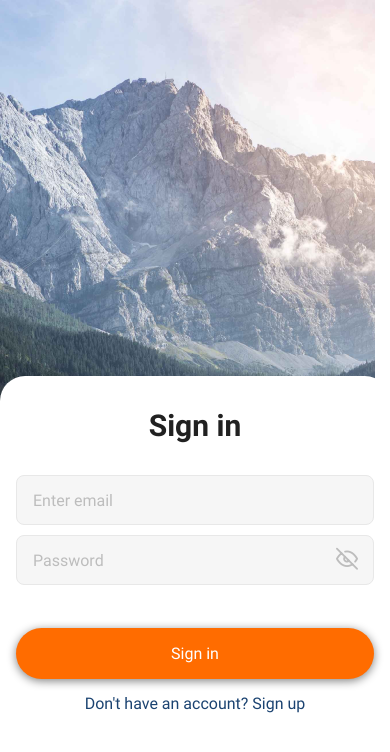
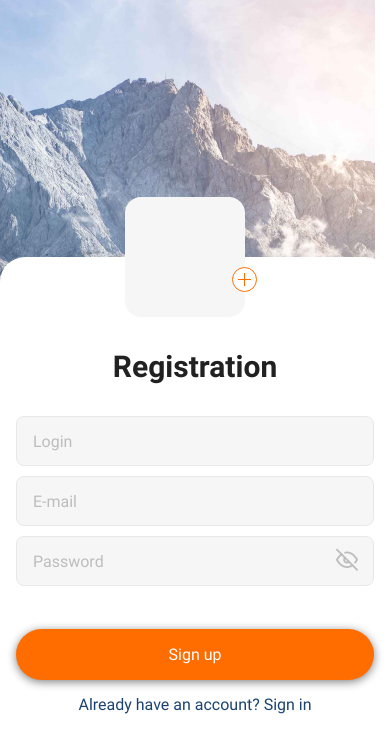
Before and after one commit to Inna-Mykytiuk/React-native-blog, a React Native app: screen /Login in a window 390 px wide. Shown: the top 752 px of the page. Built offline with nearby package versions, Linux system fonts and the light colour scheme.

Commit message:
update icons

```diff
--- a/App.js
+++ b/App.js
@@ -17,11 +17,11 @@ const App = () => {
   return (
     <NavigationContainer>
       <MainStack.Navigator initialRouteName='Login'>
-        <MainStack.Screen
+        {/* <MainStack.Screen
           name='Login'
           component={LoginScreen}
           options={{ headerShown: false }}
-        />
+        /> */}
         <MainStack.Screen
           name='Registration'
           component={RegistrationScreen}
--- a/Components/Buttons.js
+++ b/Components/Buttons.js
@@ -89,12 +89,13 @@ const styles = StyleSheet.create({
     justifyContent: "center",
     alignItems: "center",
     position: "absolute",
-    top: 81,
+    top: 70,
     left: 107,
     width: 25,
     height: 25,
-    borderRadius: 50,
+    borderRadius: 100,
     backgroundColor: "#ffffff",
+    // backgroundColor: "grey",
   },
   trashButton: {
     width: 70,
--- a/src/Screens/Auth/RegistrationScreen.js
+++ b/src/Screens/Auth/RegistrationScreen.js
@@ -1,8 +1,8 @@
 import React, { useState, useEffect } from "react";
 import { fonts } from "../../../assets/fonts/fonts";
-// import { AddAvatarIcon, RemoveAvatarIcon } from "../../../Components/Icons";
+import { AddAvatarIcon, RemoveAvatarIcon } from "../../../Components/Icons";
 import { AddAvatarButton, MainButton } from "../../../Components/Buttons";
-import { Ionicons } from "@expo/vector-icons";
+// import { Ionicons } from "@expo/vector-icons";
 import { Feather } from "@expo/vector-icons";
 import { useNavigation } from "@react-navigation/native";
 
@@ -88,7 +88,8 @@ const RegistrationScreen = () => {
               }}
             >
               <AddAvatarButton onPress={handlerAddAvatar}>
-                <Ionicons name='add-circle-outline' size={30} color='#FF6C00' />
+                {/* <Ionicons name='add-circle-outline' size={30} color='#FF6C00' /> */}
+                <AddAvatarIcon />
               </AddAvatarButton>
             </View>
           ) : (
@@ -100,11 +101,12 @@ const RegistrationScreen = () => {
             >
               <Image source={require("../../../assets/image/avatar.png")} />
               <AddAvatarButton onPress={() => setUserPhoto("")}>
-                <Ionicons
+                {/* <Ionicons
                   name='close-circle-outline'
                   size={30}
                   color='#BDBDBD'
-                />
+                /> */}
+                <RemoveAvatarIcon />
               </AddAvatarButton>
             </View>
           )}
@@ -204,6 +206,12 @@ const styles = StyleSheet.create({
     marginTop: 92,
     marginBottom: 32,
   },
+  // icon: {
+  //   margin: 0,
+  //   padding: 0,
+  //   textAlign: "center",
+  //   alignSelf: "center",
+  // },
   input: {
     height: 50,
     padding: 16,
```
